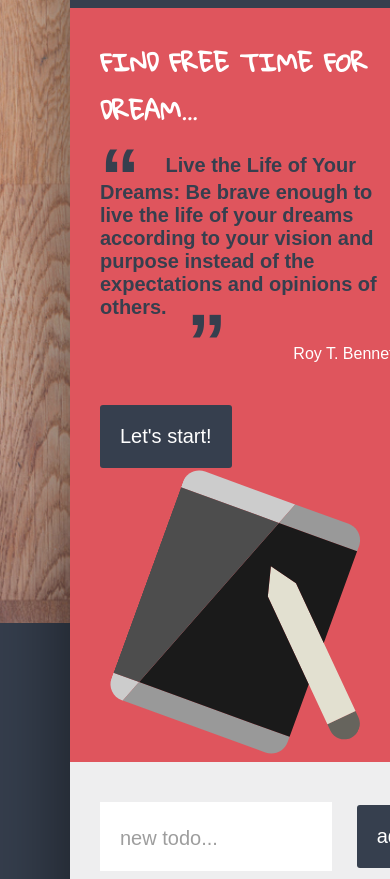
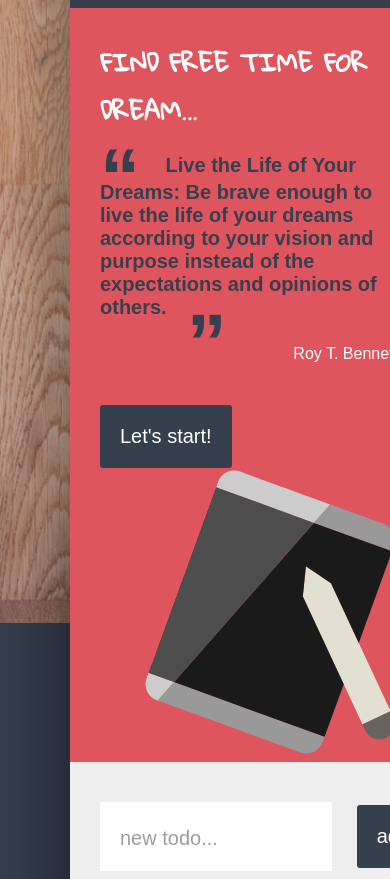
Before and after one commit to rosemdev/To-do-List, a website built with Parcel: page src/index.html in a window 390 px wide. Shown: the part 221-1100 px from the top of the page. Built offline with nearby package versions, Linux system fonts and the light colour scheme; a web font is replaced by a local one.

Commit message:
Fixed bug in mobile styles

```diff
--- a/src/styles/mobile.less
+++ b/src/styles/mobile.less
@@ -33,8 +33,11 @@
       }
 
       & .bg {
+        text-align: right;
+        margin-right: 45px;
         & img {
           width: 150px;
+          transform: rotate(20deg) translate(55px, -47px);
         }
       }
     }
@@ -64,7 +67,7 @@
     }
 
     & .footer-menu, & .social {
-      padding: 0;
+      flex-shrink: 1;
       width: 100%;
       ul {
         flex-wrap: wrap;
```
